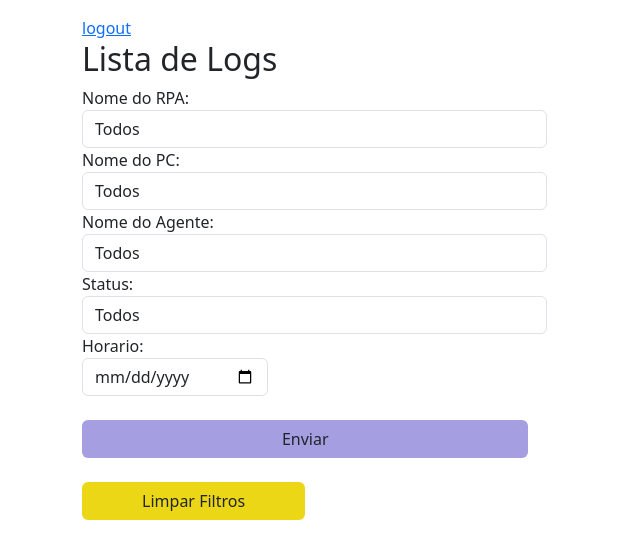
After one commit to RenanMGX/Central_RPA, a Django app: template Central_RPA/rpa_logs/templates/filtros_lista.html in a window 1280 px wide. The commit adds this page. Shown: the top 559 px of the page, without its empty margins (0-640 px from the left). Run offline with Django 5.2, Linux system fonts and the light colour scheme; the template is opened without the code that fills it, so the values that code supplies are empty.

Commit message:
aplicando filtro aos logs

```diff
--- /dev/null
+++ b/Central_RPA/rpa_logs/templates/filtros_lista.html
@@ -0,0 +1,95 @@
+<!DOCTYPE html>
+<html lang="pt-br">
+
+<head>
+  {% load static %}
+  <link rel="stylesheet" type="text/css" href={% static 'rpa_logs/css/style.css' %}>
+  <meta charset="UTF-8">
+  <meta name="viewport" content="width=device-width, initial-scale=1.0">
+  <link href="https://cdn.jsdelivr.net/npm/bootstrap@5.3.3/dist/css/bootstrap.min.css" rel="stylesheet">
+  <title>Filtro da Lista</title>
+</head>
+
+<body>
+  <div class="container mt-3">
+    <a href="{% url 'logout' %}" class="bt_sair">logout</a><br>
+    <h2>Lista de Logs</h2>
+    <form method="post" action="{% url 'listar' %}" class="form-horizontal">
+      {% csrf_token %}
+
+      <div class="form-group">
+        <label class="control-label col-sm-2" for="email">Nome do RPA: </label>
+        <div class="col-sm-5">
+          <select name="nome_rpa" id="nome_rpa" class="form-control">
+            <option value="todos">Todos</option>
+            {% for item in nome_rpa %}
+            <option value="{{ item }}">{{ item }}</option>
+            {% endfor %}
+          </select>
+        </div>
+      </div>
+
+      <div class="form-group">
+        <label class="control-label col-sm-2" for="email">Nome do PC: </label>
+        <div class="col-sm-5">
+          <select name="nome_pc" id="nome_pc" class="form-control">
+            <option value="todos">Todos</option>
+            {% for item in nome_pc %}
+            <option value="{{ item }}">{{ item }}</option>
+            {% endfor %}
+          </select>
+        </div>
+      </div>
+
+      <div class="form-group">
+        <label class="control-label col-sm-2" for="email">Nome do Agente: </label>
+        <div class="col-sm-5">
+          <select name="nome_agente" id="nome_agente" class="form-control">
+            <option value="todos">Todos</option>
+            {% for item in nome_agente %}
+            <option value="{{ item }}">{{ item }}</option>
+            {% endfor %}
+          </select>
+        </div>
+      </div>
+
+      <div class="form-group">
+        <label class="control-label col-sm-2" for="email">Status: </label>
+        <div class="col-sm-5">
+          <select name="status" id="status" class="form-control">
+            <option value="todos">Todos</option>
+            {% for item in status %}
+            <option value="{{ item }}">{{ item }}</option>
+            {% endfor %}
+          </select>
+        </div>
+      </div>
+
+      <div class="form-group">
+        <label class="control-label col-sm-2" for="email">Horario: </label>
+        <div class="col-sm-2">
+          <input type="date" value="" id="horario" name="horario" class="form-control">
+        </div>
+      </div>
+
+      <br>
+      <button type="submit" class="btn btn-default" id="enviar" value="Enviar"
+        style="background:#a59ee1;width:40%">Enviar</button>
+
+    </form>
+    <br>
+    <button type="submit" class="btn btn-default" id="enviar" value="Enviar"
+    style="background:#ecd716;width:20%" onclick="limpar()">Limpar Filtros</button>
+</div>
+</body>
+<script>
+function limpar(){
+document.getElementById('nome_rpa').value = 'todos';
+document.getElementById('nome_pc').value = 'todos';
+document.getElementById('nome_agente').value = 'todos';
+document.getElementById('status').value = 'todos';
+document.getElementById('horario').value = '';
+}
+</script>
+
+</html>
--- a/Central_RPA/rpa_logs/templates/lista.html
+++ b/Central_RPA/rpa_logs/templates/lista.html
@@ -1,5 +1,6 @@
 <!DOCTYPE html>
 <html lang="pt-br">
+
 <head>
   {% load static %}
   <link rel="stylesheet" type="text/css" href={% static 'rpa_logs/css/style.css' %}>
@@ -8,9 +9,11 @@
   <link href="https://cdn.jsdelivr.net/npm/bootstrap@5.3.3/dist/css/bootstrap.min.css" rel="stylesheet">
   <title>Lista de Registro</title>
 </head>
+
 <body>
   <div class="container mt-3">
     <a href="{% url 'logout' %}" class="bt_sair">logout</a>
+    <a href="{% url 'filtro' %}" class="bt_voltar">Voltar</a><br>
     <h2>Lista de Logs</h2>
     <p>Listando todos os registro de rpas encontrados</p>
     <table class="table">
@@ -42,4 +45,5 @@
       </tbody>
     </table>
   </div>
+
 </html>
--- a/Central_RPA/rpa_logs/urls.py
+++ b/Central_RPA/rpa_logs/urls.py
@@ -4,5 +4,6 @@ from . import endpoints, views
 
 urlpatterns = [
     path('registrar', endpoints.registro, name='Main'), #type: ignore
-    path('', views.lista, name='lista')
+    path('', views.filtro_lista, name='filtro'),
+    path('listar', views.lista, name="listar")
 ]
```
Also changed, not shown: Central_RPA/rpa_logs/views.py (+36 -1 lines). Lines whose indentation alone changed are shown as unchanged.
